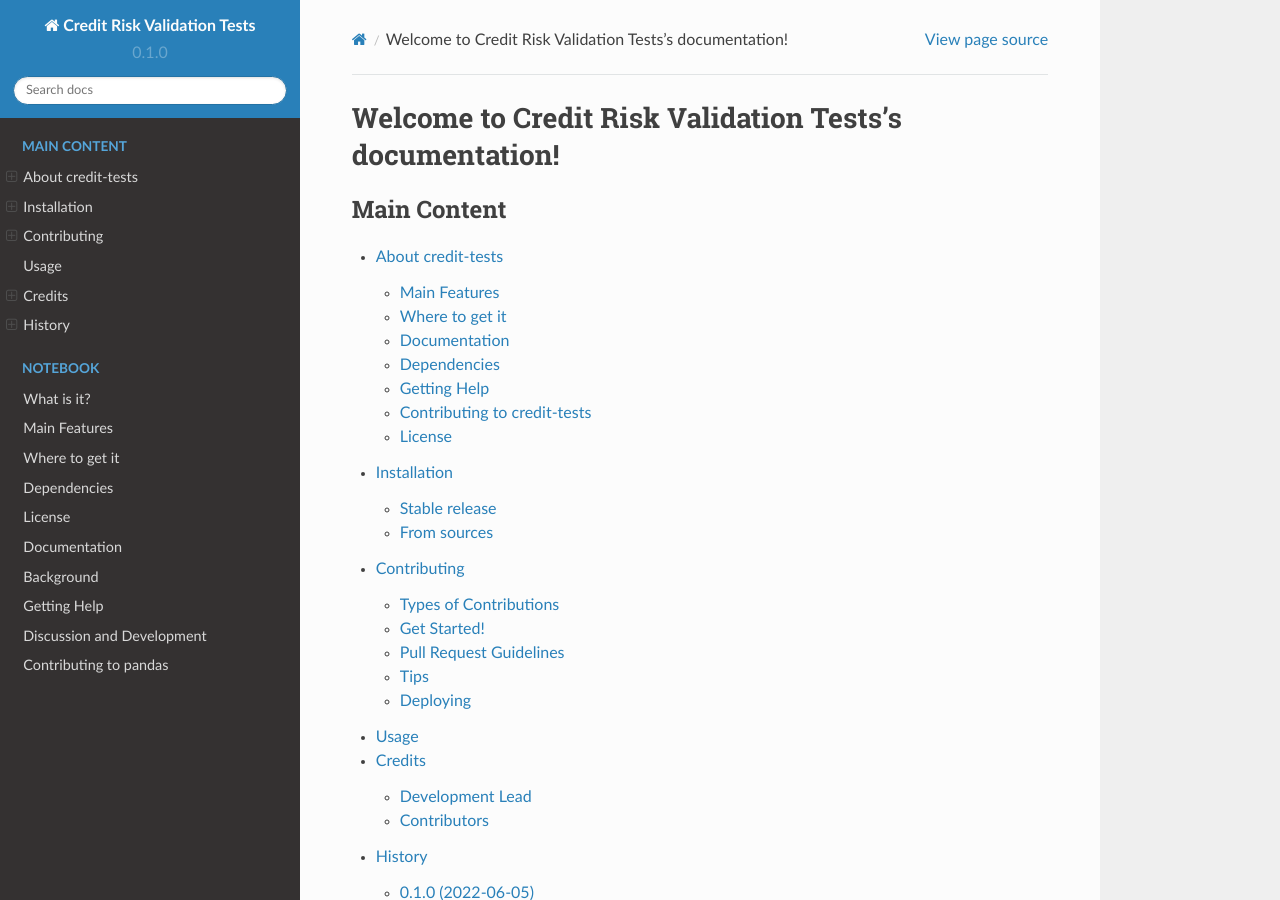
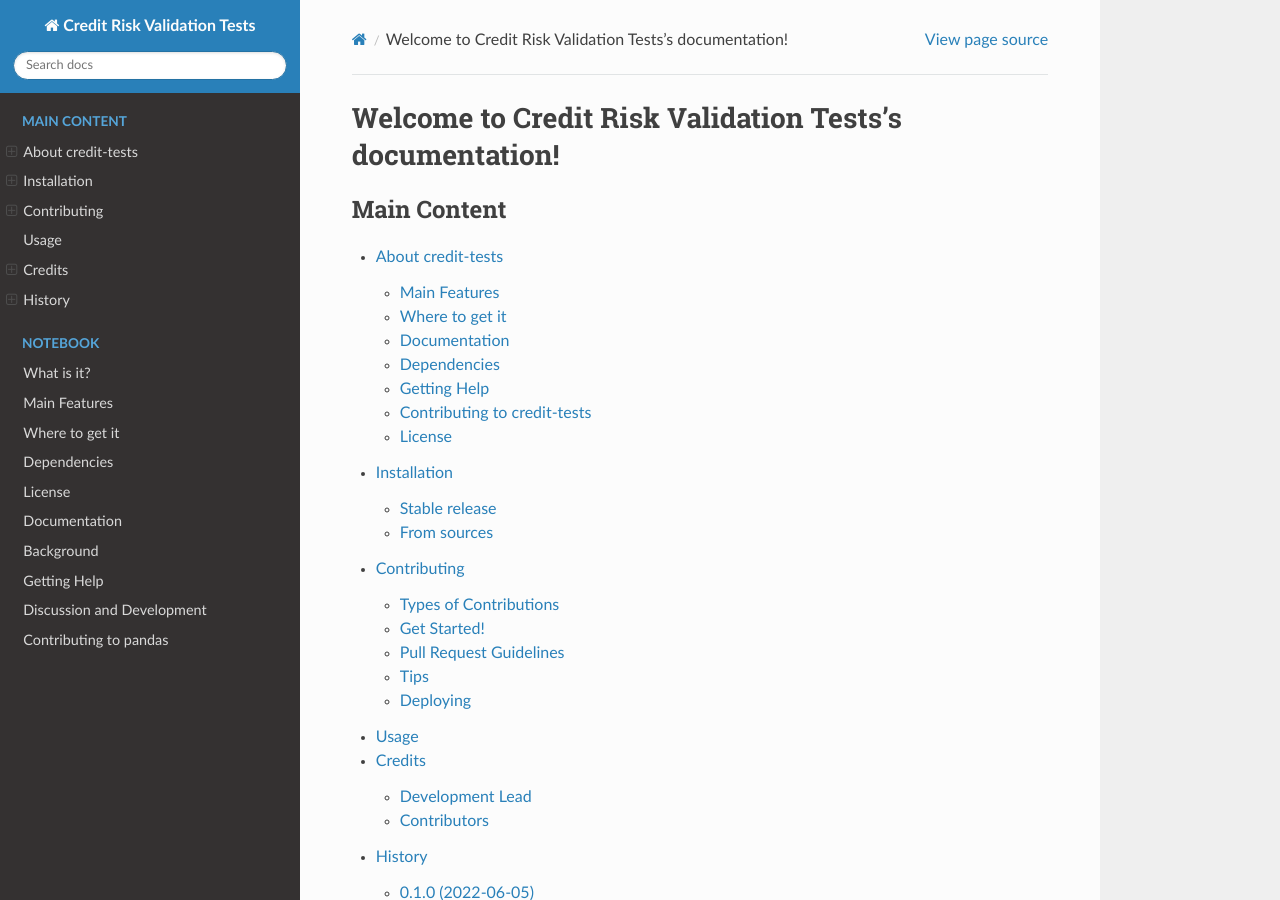
Before and after one commit to tderick/sphinx, a Sphinx documentation site: the page built from docs/index.rst, in a window 1280 px wide and 900 px high. Built offline with Sphinx 7.4.7 and the Read the Docs theme 2.0.0, drawn with Linux system fonts in a browser that asks for light colours; pages that are not in the unit, such as notebooks, are missing from menus.

Commit message:
Remove documentation version

```diff
--- a/docs/conf.py
+++ b/docs/conf.py
@@ -59,9 +59,9 @@ author = "Anton Treialt"
 # the built documents.
 #
 # The short X.Y version.
-version = risktests.__version__
+# version = risktests.__version__
 # The full version, including alpha/beta/rc tags.
-release = risktests.__version__
+# release = risktests.__version__
 
 # The language for content autogenerated by Sphinx. Refer to documentation
 # for a list of supported languages.
@@ -177,3 +177,8 @@ autoapi_type = 'python'
 autoapi_dirs = ["../risktests"]
 autoapi_add_toctree_entry=False
 suppress_warnings = ["autoapi"]
+autoapi_ignore=["__init__.py"]
+
+# If true, the current module name will be prepended to all description
+# unit titles (such as .. function::).
+# add_module_names = False
--- a/docs/index.rst
+++ b/docs/index.rst
@@ -19,7 +19,7 @@ Welcome to Credit Risk Validation Tests's documentation!
    autoapi/risktests/index
 
 .. toctree::
-   :maxdepth: 1
+   :maxdepth: 0
    :caption: Notebook
 
    reamde
--- a/risktests/__init__.py
+++ b/risktests/__init__.py
@@ -1,5 +1,5 @@
 """Top-level package for Credit Risk Validation Tests."""
 
-__author__ = """Anton Treialt"""
-__email__ = 'anton.treialt@aistat.com'
-__version__ = '0.1.0'
+# __author__ = """Anton Treialt"""
+# __email__ = 'anton.treialt@aistat.com'
+# __version__ = '0.1.0'
```
